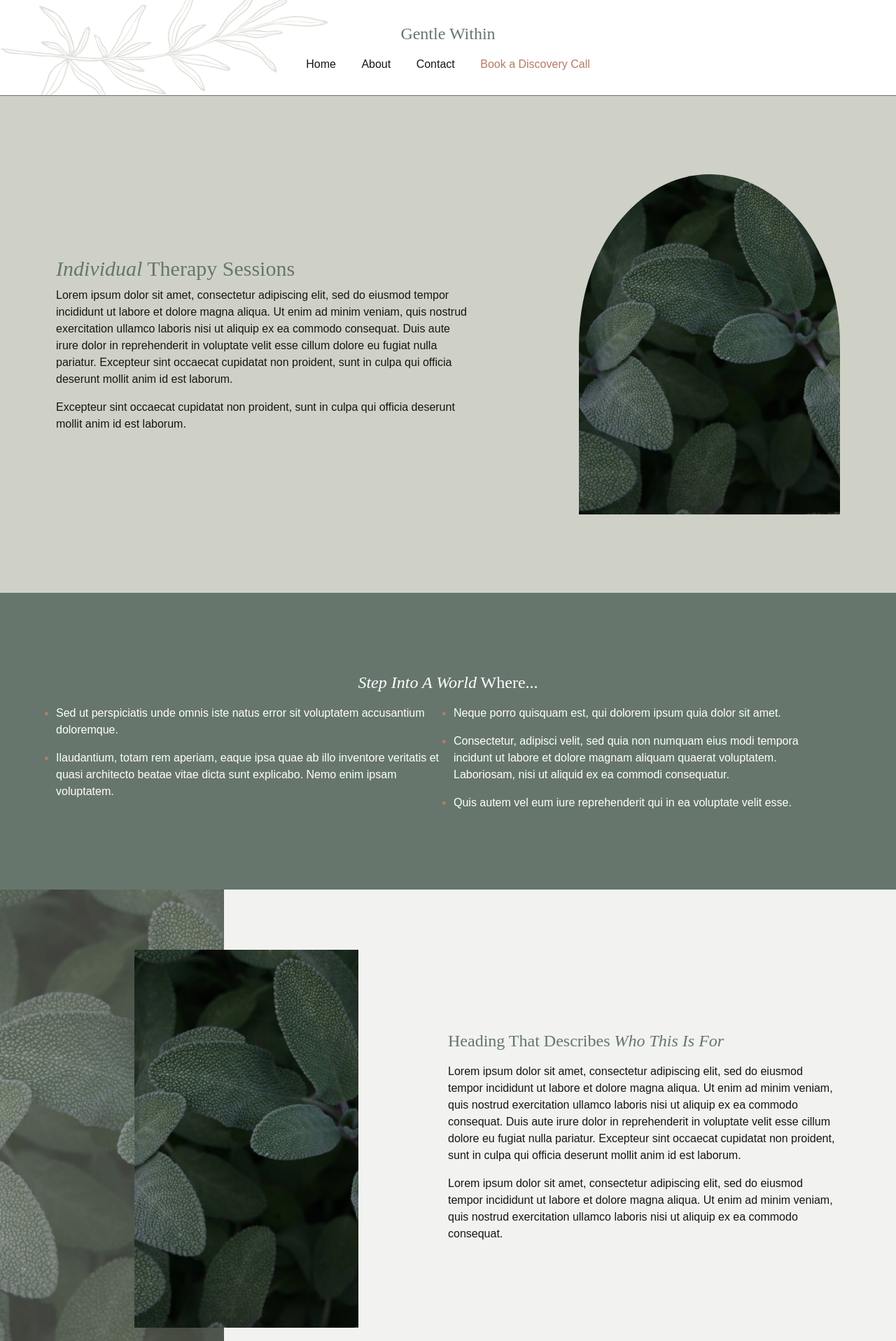
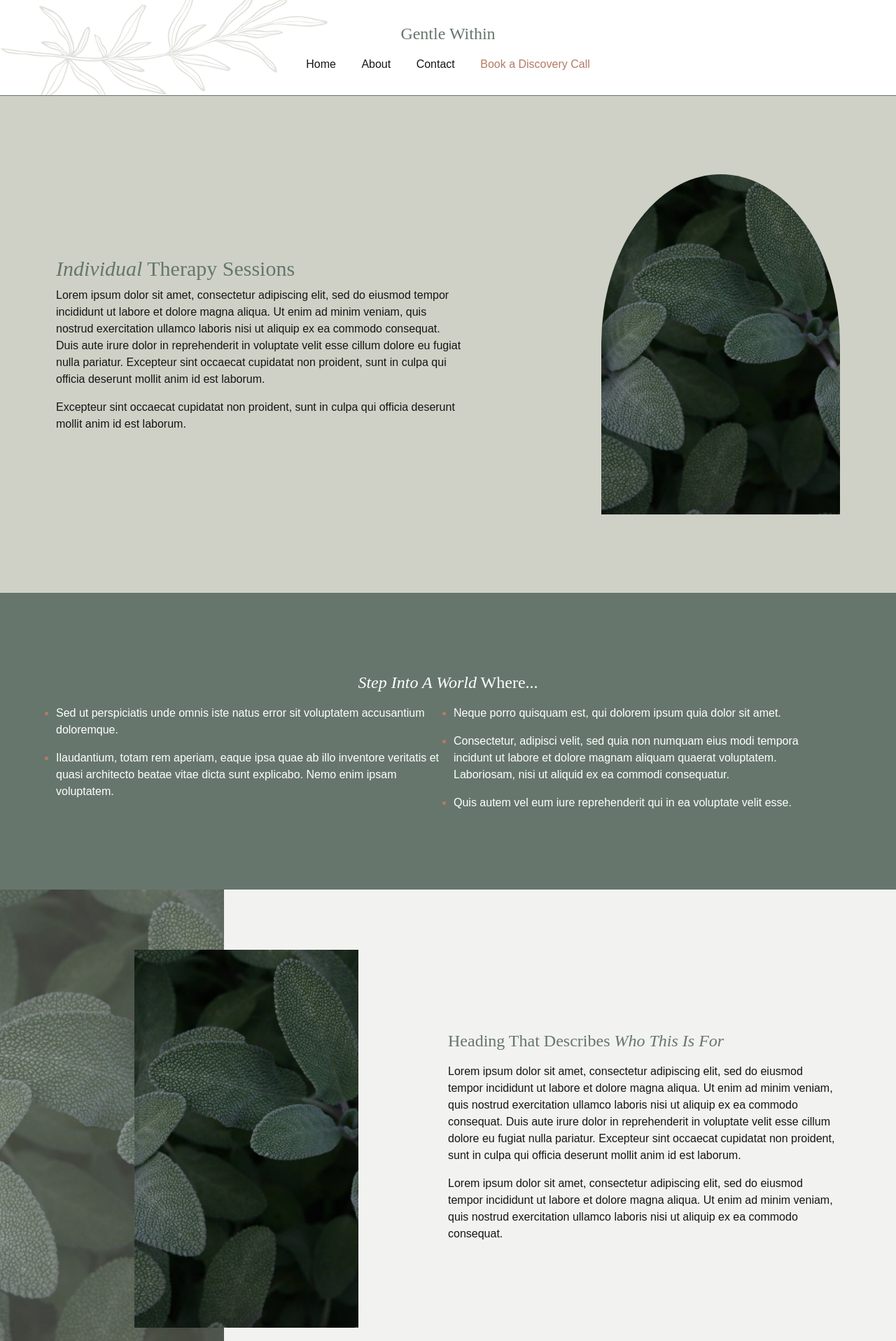
Before and after one commit to brittwoodard/gentle-within, a Jekyll site: the page built from _offerings/individual-therapy-sessions.md, in a window 1280 px wide. Shown: the top 1916 px of the page at 70% size. Built offline with Jekyll 4.4.1, drawn with Linux system fonts in a browser that asks for light colours; some web fonts are replaced.

Commit message:
who it's for

```diff
--- a/_layouts/offering.html
+++ b/_layouts/offering.html
@@ -3,13 +3,13 @@
 ---
 
 <!-- Header Section -->
-<section class="md:grid md:grid-cols-3 bg-main section-padding">
+<section class="md:grid md:grid-cols-2 lg:grid-cols-3 md:gap-12 bg-main section-padding">
 
     <!-- Mobile / Top / Image -->
     <div class="md:hidden mb-12 bg-image-style min-h-[54vh] rounded-t-[50%]" style="background-image: url('{{ page.header.image.image_path }}'); background-position: {{ page.header.image.image_focus }};"></div>
 
     <!-- Left Column / Text -->
-    <div class="col-span-2 lg:w-[80%] flex items-center">
+    <div class="lg:col-span-2 lg:w-[80%] flex items-center">
         <div>
             <h1 class="font-serif text-3xl text-dark mb-2">{{ page.header.title_html }}</h1>
             <div>
@@ -19,7 +19,7 @@
     </div>
 
     <!-- Right Column / Image -->
-    <div class="hidden md:block bg-image-style min-h-[54vh] rounded-t-[50%]" style="background-image: url('{{ page.header.image.image_path }}'); background-position: {{ page.header.image.image_focus }};"></div>
+    <div class="hidden md:block bg-image-style min-h-[45vh] lg:min-h-[54vh] rounded-t-[50%]" style="background-image: url('{{ page.header.image.image_path }}'); background-position: {{ page.header.image.image_focus }};"></div>
 </section>
 
 
@@ -52,13 +52,13 @@
 
         <!-- Image / Left Column -->
         <div class="relative">
-            <div class="relative w-[65%] md:w-[75%] lg:w-[100%] bg-image-style h-[50vh] md:min-h-[80vh] bg-overlay light"
+            <div class="relative w-[65%] md:w-[75%] lg:w-[100%] bg-image-style h-[50vh] md:min-h-[75vh] lg:min-h-[80vh] bg-overlay light"
                 data-aos="fade-up" data-aos-offset="0" data-aos-duration="2000"
                 style="background-image: url('{{ page.who-its-for.images.background-image.image_path }}'); background-position: {{ page.who-its-for.images.background-image.image_focus }};">
             </div>
 
             <!-- Floating Image -->
-            <div class="absolute top-[23%] lg:top-[12%] left-[20%] lg:left-[60%] z-10 h-[45vh] lg:h-[60vh] w-[70vw] md:w-[45vw] lg:w-[25vw] bg-image-style"
+            <div class="absolute top-[23%] md:top-[20%] lg:top-[12%] left-[20%] md:left-[10%] lg:left-[60%] z-10 h-[45vh] lg:h-[60vh] w-[70vw] md:w-[45vw] lg:w-[25vw] bg-image-style"
                 data-aos="fade-up" data-aos-offset="0" data-aos-duration="3000" data-aos-delay="500"
                 style="background-image: url('{{ page.who-its-for.images.featured-image.image_path }}'); background-position: {{ page.who-its-for.images.featured-image.image_focus }};">
             </div>
@@ -68,7 +68,7 @@
 
     <!-- Right Column -->
     <div class="flex items-center pt-28 pb-20 md:py-0 px-8 md:px-0">
-        <div class="md:pr-20" data-aos="fade" data-aos-offset="0" data-aos-duration="3000">
+        <div class="md:px-8 lg:pl-0 lg:pr-20" data-aos="fade" data-aos-offset="0" data-aos-duration="3000">
             <h1 class="font-serif text-dark text-2xl capitalize">{{ page.who-its-for.heading_html }}</h1>
             <p class="text-[1.2rem]">{{ page.who-its-for.description_html }}</p>
         </div>
--- a/assets/css/style.css
+++ b/assets/css/style.css
@@ -701,11 +701,8 @@
 .left-\[20\%\] {
   left: 20%;
 }
-.left-\[60\%\] {
-  left: 60%;
-}
-.right-\[14\%\] {
-  right: 14%;
+.right-0 {
+  right: 0px;
 }
 .right-\[15\%\] {
   right: 15%;
@@ -713,26 +710,11 @@
 .top-\[10\%\] {
   top: 10%;
 }
-.top-\[12\%\] {
-  top: 12%;
-}
-.top-\[20\%\] {
-  top: 20%;
-}
 .top-\[23\%\] {
   top: 23%;
 }
-.right-0 {
-  right: 0px;
-}
-.top-\[26\%\] {
-  top: 26%;
-}
-.top-\[19\%\] {
-  top: 19%;
-}
-.top-\[18\%\] {
-  top: 18%;
+.left-\[10\%\] {
+  left: 10%;
 }
 .z-10 {
   z-index: 10;
@@ -742,9 +724,6 @@
 }
 .order-first {
   order: -9999;
-}
-.order-last {
-  order: 9999;
 }
 .col-span-1 {
   grid-column: span 1 / span 1;
@@ -757,12 +736,6 @@
 }
 .m-2 {
   margin: 0.5rem;
-}
-.m-\[20\%\] {
-  margin: 20%;
-}
-.m-\[10\%\] {
-  margin: 10%;
 }
 .mx-2 {
   margin-left: 0.5rem;
@@ -795,6 +768,9 @@
 .mb-8 {
   margin-bottom: 2rem;
 }
+.mb-\[10\%\] {
+  margin-bottom: 10%;
+}
 .ml-0 {
   margin-left: 0px;
 }
@@ -804,26 +780,14 @@
 .ml-auto {
   margin-left: auto;
 }
+.mt-12 {
+  margin-top: 3rem;
+}
 .mt-4 {
   margin-top: 1rem;
 }
 .mt-8 {
   margin-top: 2rem;
-}
-.mb-20 {
-  margin-bottom: 5rem;
-}
-.mt-20 {
-  margin-top: 5rem;
-}
-.mt-16 {
-  margin-top: 4rem;
-}
-.mt-12 {
-  margin-top: 3rem;
-}
-.mb-\[10\%\] {
-  margin-bottom: 10%;
 }
 .block {
   display: block;
@@ -840,6 +804,12 @@
 .aspect-square {
   aspect-ratio: 1 / 1;
 }
+.h-20 {
+  height: 5rem;
+}
+.h-\[43vh\] {
+  height: 43vh;
+}
 .h-\[45vh\] {
   height: 45vh;
 }
@@ -849,23 +819,17 @@
 .h-screen {
   height: 100vh;
 }
-.h-\[43vh\] {
-  height: 43vh;
-}
-.h-20 {
-  height: 5rem;
-}
 .min-h-\[30vh\] {
   min-height: 30vh;
 }
 .min-h-\[34vh\] {
   min-height: 34vh;
 }
-.min-h-\[40vh\] {
-  min-height: 40vh;
-}
 .min-h-\[54vh\] {
   min-height: 54vh;
+}
+.min-h-\[55vh\] {
+  min-height: 55vh;
 }
 .min-h-\[60vh\] {
   min-height: 60vh;
@@ -873,8 +837,8 @@
 .min-h-\[70vh\] {
   min-height: 70vh;
 }
-.min-h-\[55vh\] {
-  min-height: 55vh;
+.min-h-\[45vh\] {
+  min-height: 45vh;
 }
 .w-\[60\%\] {
   width: 60%;
@@ -902,12 +866,6 @@
 }
 .grid-cols-1 {
   grid-template-columns: repeat(1, minmax(0, 1fr));
-}
-.grid-cols-3 {
-  grid-template-columns: repeat(3, minmax(0, 1fr));
-}
-.grid-cols-2 {
-  grid-template-columns: repeat(2, minmax(0, 1fr));
 }
 .flex-wrap {
   flex-wrap: wrap;
@@ -1031,24 +989,14 @@
   padding-top: 2rem;
   padding-bottom: 2rem;
 }
-.py-28 {
-  padding-top: 7rem;
-  padding-bottom: 7rem;
-}
 .pb-20 {
   padding-bottom: 5rem;
-}
-.pr-20 {
-  padding-right: 5rem;
 }
 .pt-24 {
   padding-top: 6rem;
 }
 .pt-28 {
   padding-top: 7rem;
-}
-.pt-20 {
-  padding-top: 5rem;
 }
 .text-left {
   text-align: left;
@@ -1116,23 +1064,6 @@
 
 /* ----------- ADDITIONAL COMPONENTS  --------- */
 
-@media (min-width: 768px) {
-    .md\:section-padding {
-    padding-top: 5rem;
-    padding-bottom: 5rem;
-    padding-left: 2rem;
-    padding-right: 2rem;
-  }
-    @media (min-width: 1024px) {
-    .md\:section-padding {
-      padding-top: 7rem;
-      padding-bottom: 7rem;
-      padding-left: 5rem;
-      padding-right: 5rem;
-    }
-  }
-}
-
 .placeholder\:text-dark::-moz-placeholder {
   --tw-text-opacity: 1;
   color: rgb(102 118 108 / var(--tw-text-opacity));
@@ -1199,6 +1130,15 @@
   .md\:top-\[30\%\] {
     top: 30%;
   }
+  .md\:left-\[20\%\] {
+    left: 20%;
+  }
+  .md\:top-\[10\%\] {
+    top: 10%;
+  }
+  .md\:top-\[20\%\] {
+    top: 20%;
+  }
   .md\:order-last {
     order: 9999;
   }
@@ -1215,14 +1155,14 @@
   .md\:mb-0 {
     margin-bottom: 0px;
   }
+  .md\:ml-0 {
+    margin-left: 0px;
+  }
   .md\:ml-12 {
     margin-left: 3rem;
   }
   .md\:mt-0 {
     margin-top: 0px;
-  }
-  .md\:ml-0 {
-    margin-left: 0px;
   }
   .md\:block {
     display: block;
@@ -1233,9 +1173,6 @@
   .md\:hidden {
     display: none;
   }
-  .md\:h-0 {
-    height: 0px;
-  }
   .md\:max-h-\[40vh\] {
     max-height: 40vh;
   }
@@ -1244,6 +1181,15 @@
   }
   .md\:min-h-\[80vh\] {
     min-height: 80vh;
+  }
+  .md\:min-h-\[45\] {
+    min-height: 45;
+  }
+  .md\:min-h-\[45vh\] {
+    min-height: 45vh;
+  }
+  .md\:min-h-\[75vh\] {
+    min-height: 75vh;
   }
   .md\:w-\[100\%\] {
     width: 100%;
@@ -1278,24 +1224,34 @@
   .md\:gap-8 {
     gap: 2rem;
   }
+  .md\:gap-12 {
+    gap: 3rem;
+  }
+  .md\:px-0 {
+    padding-left: 0px;
+    padding-right: 0px;
+  }
   .md\:px-12 {
     padding-left: 3rem;
     padding-right: 3rem;
+  }
+  .md\:py-0 {
+    padding-top: 0px;
+    padding-bottom: 0px;
   }
   .md\:py-20 {
     padding-top: 5rem;
     padding-bottom: 5rem;
   }
-  .md\:px-0 {
-    padding-left: 0px;
-    padding-right: 0px;
-  }
-  .md\:py-0 {
-    padding-top: 0px;
-    padding-bottom: 0px;
+  .md\:px-8 {
+    padding-left: 2rem;
+    padding-right: 2rem;
   }
   .md\:pr-20 {
     padding-right: 5rem;
+  }
+  .md\:pr-8 {
+    padding-right: 2rem;
   }
   .md\:text-center {
     text-align: center;
@@ -1309,23 +1265,23 @@
   .lg\:left-\[18\%\] {
     left: 18%;
   }
-  .lg\:top-\[27\%\] {
-    top: 27%;
-  }
   .lg\:left-\[60\%\] {
     left: 60%;
+  }
+  .lg\:right-\[14\%\] {
+    right: 14%;
   }
   .lg\:top-\[12\%\] {
     top: 12%;
   }
-  .lg\:right-\[14\%\] {
-    right: 14%;
-  }
   .lg\:top-\[20\%\] {
     top: 20%;
   }
-  .lg\:m-0 {
-    margin: 0px;
+  .lg\:top-\[27\%\] {
+    top: 27%;
+  }
+  .lg\:col-span-2 {
+    grid-column: span 2 / span 2;
   }
   .lg\:mb-0 {
     margin-bottom: 0px;
@@ -1354,6 +1310,12 @@
   .lg\:min-h-\[70vh\] {
     min-height: 70vh;
   }
+  .lg\:min-h-\[54vh\] {
+    min-height: 54vh;
+  }
+  .lg\:min-h-\[80vh\] {
+    min-height: 80vh;
+  }
   .lg\:w-\[100\%\] {
     width: 100%;
   }
@@ -1375,9 +1337,6 @@
   .lg\:gap-20 {
     gap: 5rem;
   }
-  .lg\:p-0 {
-    padding: 0px;
-  }
   .lg\:px-0 {
     padding-left: 0px;
     padding-right: 0px;
@@ -1394,4 +1353,10 @@
     padding-top: 7rem;
     padding-bottom: 7rem;
   }
+  .lg\:pr-20 {
+    padding-right: 5rem;
+  }
+  .lg\:pl-0 {
+    padding-left: 0px;
+  }
 }
```
